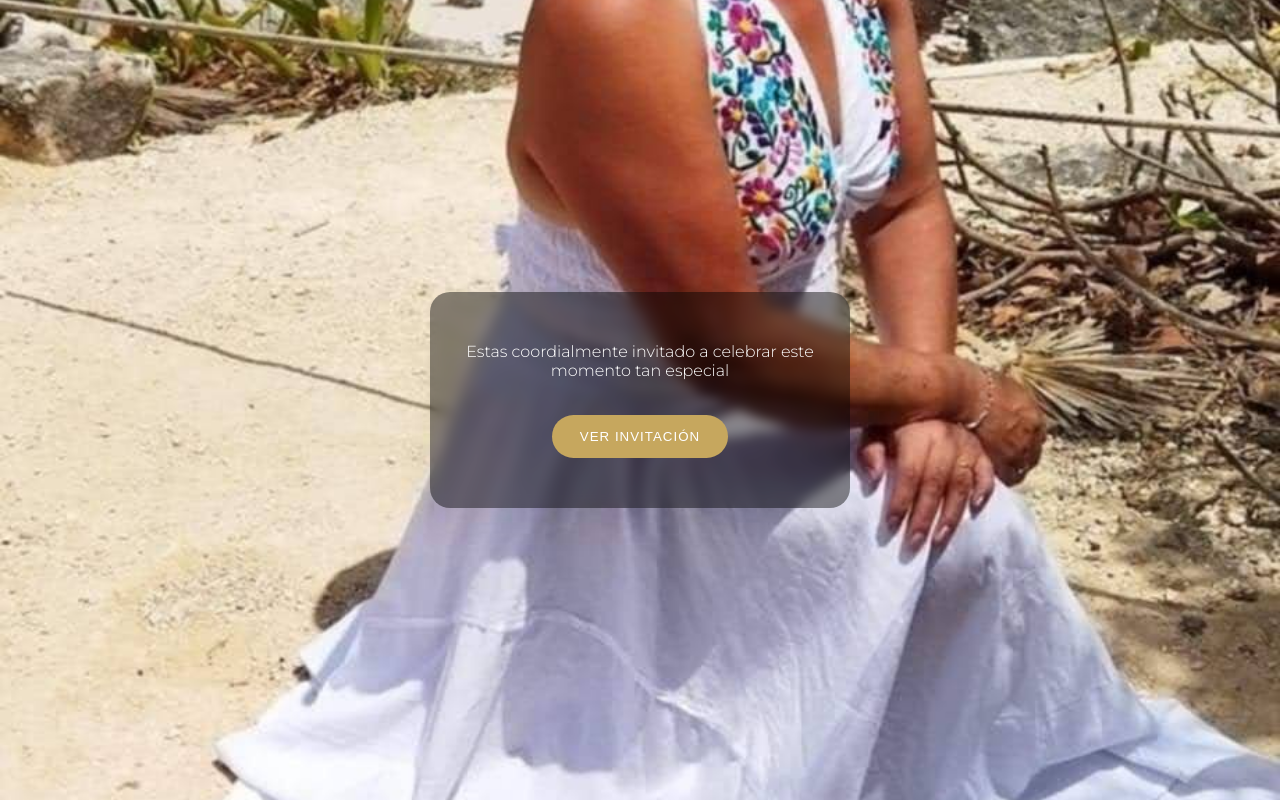
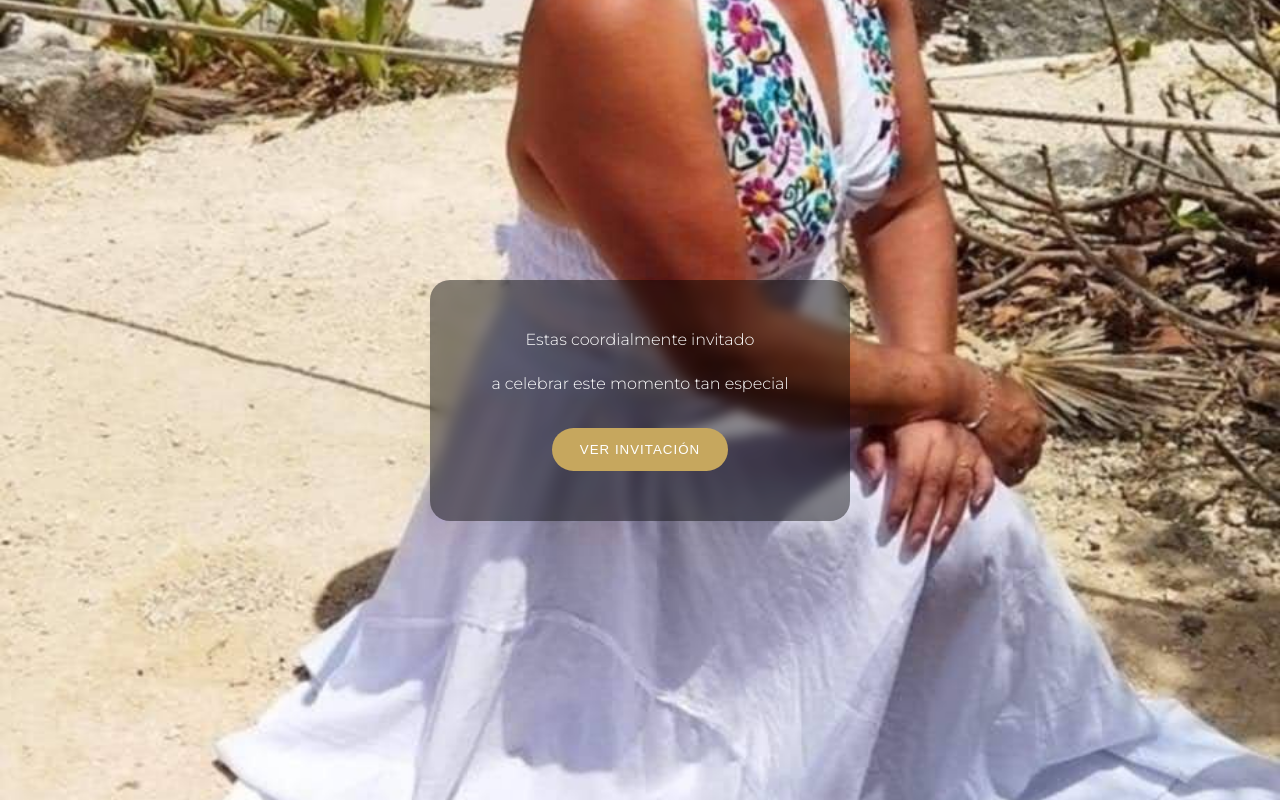
Before and after one commit to jesus-omar/invitacion-60, a plain HTML site: page public/index.html in a window 1280 px wide. Drawn offline with Linux system fonts and the light colour scheme.

Commit message:
actualizacion invitacion

```diff
--- a/public/index.html
+++ b/public/index.html
@@ -20,7 +20,10 @@
    <!-- <h1>60 Años</h1>-->
 
     <p>
-      Estas coordialmente invitado a celebrar este momento tan especial
+      Estas coordialmente invitado
+    </p>
+    <p>
+      a celebrar este momento tan especial
     </p>
 
     <button id="btnAbrirInvitacion">
```
